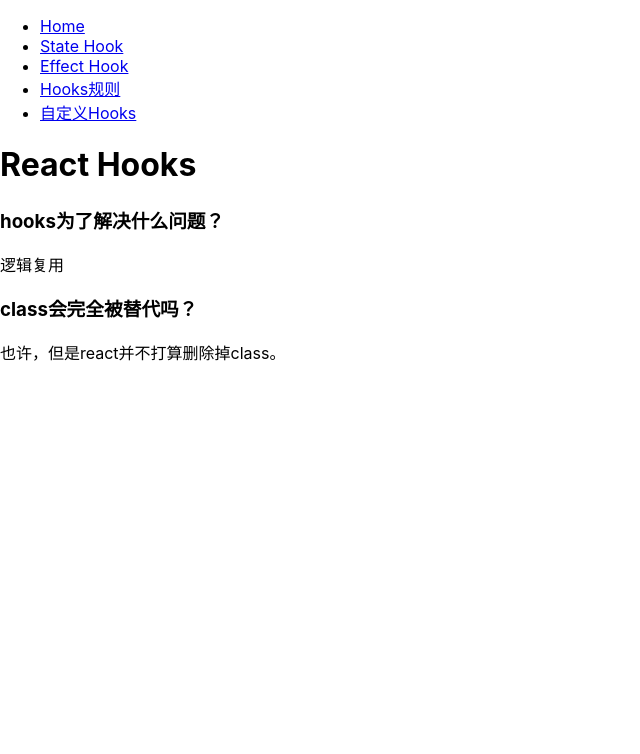
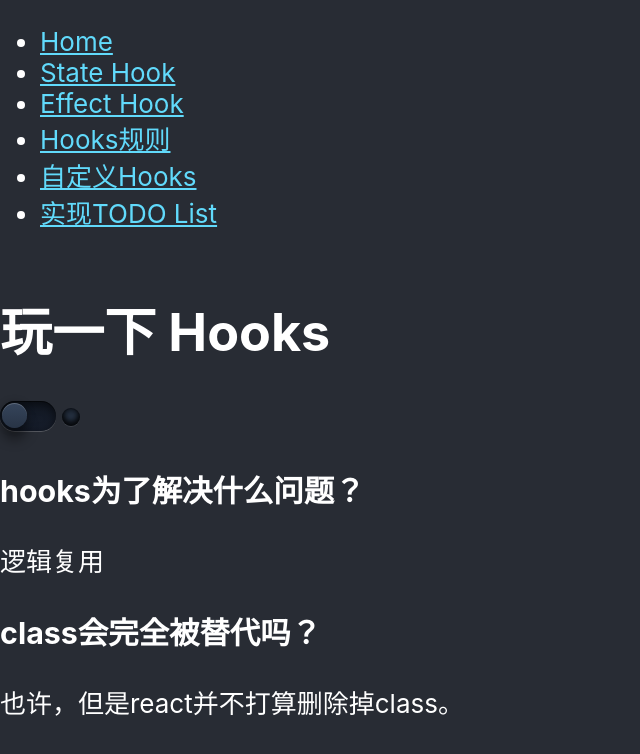
Before and after one commit to Topppy/react-hook-tutorial, a React (Create React App) app: page /#/play in a window 1280 px wide. Shown: the top 754 px of the page, without its empty margins (0-640 px from the left). Built offline with nearby package versions, Linux system fonts and the light colour scheme.

Commit message:
使用react hooks 实现todo list

```diff
--- a/src/App.css
+++ b/src/App.css
@@ -1,32 +1,22 @@
 .App {
-  text-align: center;
+  display: flex;
+  min-height: 100vh;
+  font-size: calc(10px + 2vmin);
+  background-color: #282c34;
+  color: white;
+  flex-direction: column;
 }
 
-.App-logo {
-  animation: App-logo-spin infinite 20s linear;
-  height: 40vmin;
-}
-
-.App-header {
-  background-color: #282c34;
-  min-height: 100vh;
-  display: flex;
-  flex-direction: column;
-  align-items: center;
-  justify-content: center;
-  font-size: calc(10px + 2vmin);
-  color: white;
-}
-
-.App-link {
+a {
   color: #61dafb;
 }
 
-@keyframes App-logo-spin {
-  from {
-    transform: rotate(0deg);
-  }
-  to {
-    transform: rotate(360deg);
-  }
+.flex-box {
+  display: flex;
+  align-items: center;
+  justify-content: space-between;
 }
+
+.text-center {
+  text-align: center;
+}
--- a/src/App.js
+++ b/src/App.js
@@ -1,15 +1,17 @@
-// import './App.css';
+import './App.css';
 import React from "react";
-import { BrowserRouter as Router, Route, Link } from "react-router-dom";
+import { HashRouter as Router, Route, Link } from "react-router-dom";
 import StateHook from './views/StateHook';
 import EffectHook from './views/EffectHook';
 import Rules from './views/Rules';
 import Home from './views/Home';
 import CustomHooks from './views/CustomHooks';
+import Play from './views/Play';
+import TDList from './views/TDList';
 
 const AppRouter = () => (
-  <Router basename="/react-hook-tutorial" >
-    <div>
+  <Router >
+    <div className='App'>
       <nav>
         <ul>
           <li>
@@ -27,14 +29,23 @@
           <li>
             <Link to="/custom-hooks/">自定义Hooks</Link>
           </li>
+          <li>
+            <Link to="/todo-list/">实现TODO List</Link>
+          </li>
+          {/* <li>
+            <Link to="/play/">玩一下Hooks</Link>
+          </li> */}
         </ul>
       </nav>
 
       <Route path="/" exact component={Home} />
       <Route path="/state-hook/" component={StateHook} />
       <Route path="/effect-hook/" component={EffectHook} />
-      <Route path="/rules" exact component={Rules} />
-      <Route path="/custom-hooks" exact component={CustomHooks} />
+      <Route path="/rules/" component={Rules} />
+      <Route path="/custom-hooks/" component={CustomHooks} />
+      <Route path="/todo-list/" component={TDList} />
+      <Route path="/play/" component={Play} />
+
     </div>
   </Router>
 );
--- /dev/null
+++ b/src/components/AddTodo.js
@@ -0,0 +1,25 @@
+import React, { useState } from 'react'
+
+const AddTodo = ({saveTodo}) => {
+  const [value, setValue] = useState('');
+  // 这是一个受控表单组件
+  return (
+    <form
+      onSubmit={e => {
+        e.preventDefault()
+        saveTodo(value)
+        setValue('')
+      }}
+    >
+      <input
+        placeholder="Add todo"
+        onChange={event => {
+          setValue(event.target.value);
+        }}
+        value={value}
+      />
+    </form>
+  )
+}
+
+export default AddTodo
--- /dev/null
+++ b/src/components/SwitchLight/index.js
@@ -0,0 +1,23 @@
+import React, { useState } from 'react'
+import s from './index.module.css'
+
+const SwitchLight = props => {
+  const [ checked, setChecked ] = useState(false)
+
+  return (
+    <div className={s.switch}>
+      <input
+        type="checkbox"
+        name="toggle"
+        checked={checked}
+        onChange={e => {
+          setChecked(e.target.checked)
+        }}
+      />
+      <label htmlFor="toggle"><i></i></label>
+      <span></span>
+    </div>
+  )
+}
+
+export default SwitchLight
--- /dev/null
+++ b/src/components/SwitchLight/index.module.css
@@ -0,0 +1,120 @@
+.switch input {
+  top: 0;
+  right: 0;
+  bottom: 0;
+  left: 0;
+  -ms-filter: "progid:DXImageTransform.Microsoft.Alpha(Opacity=0)";
+  filter: alpha(opacity=0);
+  -moz-opacity: 0;
+  opacity: 0;
+  z-index: 100;
+  position: absolute;
+  width: 100%;
+  height: 100%;
+  cursor: pointer;
+}
+
+.switch {
+  width: 80px;
+  height: 30px;
+  position: relative;
+  display: inline-block;
+}
+
+.switch label {
+  display: block;
+  width: 70%;
+  height: 100%;
+  position: relative;
+  background: #1F2736;
+  /*#121823*/
+  background: linear-gradient(#121823, #161d2b);
+  border-radius: 30px 30px 30px 30px;
+  box-shadow:
+    inset 0 3px 8px 1px rgba(0, 0, 0, 0.5),
+    inset 0 1px 0 rgba(0, 0, 0, 0.5),
+    0 1px 0 rgba(255, 255, 255, 0.2);
+  -webkit-transition: all .5s ease;
+  transition: all .5s ease;
+
+}
+
+.switch input~label i {
+  display: block;
+  height: 25px;
+  width: 25px;
+  position: absolute;
+  left: 2px;
+  top: 2px;
+  z-index: 2;
+  border-radius: inherit;
+  background: #283446;
+  /* Fallback */
+  background: linear-gradient(#36455b, #283446);
+  box-shadow:
+    inset 0 1px 0 rgba(255, 255, 255, 0.2),
+    0 0 8px rgba(0, 0, 0, 0.3),
+    0 12px 12px rgba(0, 0, 0, 0.4);
+  -webkit-transition: all .5s ease;
+  transition: all .5s ease;
+}
+
+
+.switch label+span {
+  content: "";
+  display: inline-block;
+  position: absolute;
+  right: 0px;
+  top: 7px;
+  width: 18px;
+  height: 18px;
+  border-radius: 10px;
+  background: #283446;
+  background: gradient-gradient(#36455b, #283446);
+  box-shadow:
+    inset 0 1px 0 rgba(0, 0, 0, 0.2),
+    0 1px 0 rgba(255, 255, 255, 0.1),
+    0 0 10px rgba(185, 231, 253, 0),
+    inset 0 0 8px rgba(0, 0, 0, 0.9),
+    inset 0 -2px 5px rgba(0, 0, 0, 0.3),
+    inset 0 -5px 5px rgba(0, 0, 0, 0.5);
+  -webkit-transition: all .5s ease;
+  transition: all .5s ease;
+  z-index: 2;
+}
+
+/* Toggle */
+.switch input:checked~label+span {
+  content: "";
+  display: inline-block;
+  position: absolute;
+  width: 18px;
+  height: 18px;
+  border-radius: 10px;
+  -webkit-transition: all .5s ease;
+  transition: all .5s ease;
+  z-index: 2;
+  background: #b9f3fe;
+  background: gradient-gradient(#ffffff, #77a1b9);
+  box-shadow:
+    inset 0 1px 0 rgba(0, 0, 0, 0.1),
+    0 1px 0 rgba(255, 255, 255, 0.1),
+    0 0 10px rgba(100, 231, 253, 1),
+    inset 0 0 8px rgba(61, 157, 247, 0.8),
+    inset 0 -2px 5px rgba(185, 231, 253, 0.3),
+    inset 0 -3px 8px rgba(185, 231, 253, 0.5);
+
+}
+
+.switch input:checked~label i {
+  left: auto;
+  left: 63%;
+  box-shadow:
+    inset 0 1px 0 rgba(255, 255, 255, 0.2),
+    0 0 8px rgba(0, 0, 0, 0.3),
+    0 8px 8px rgba(0, 0, 0, 0.3),
+    inset -1px 0 1px #b9f3fe;
+
+  -webkit-transition: all .5s ease;
+  transition: all .5s ease;
+}
--- /dev/null
+++ b/src/components/Todo/index.js
@@ -0,0 +1,20 @@
+import React from 'react'
+import s from './Todo.module.css'
+import SwitchLight from '../SwitchLight'
+
+const Todo = ({todo, deleteMe}) => {
+  return (
+    <div className={`flex-box ${s.todo}`}>
+      <SwitchLight />
+      {todo}
+      <i
+        aria-label="Delete"
+        className={s.iconRight}
+        onClick={deleteMe}
+      >
+      </i>
+    </div>
+  )
+}
+
+export default Todo
--- /dev/null
+++ b/src/components/TodoList.js
@@ -0,0 +1,20 @@
+import React from 'react'
+import Todo from './Todo'
+
+const TodoList = ({ todos, deleteTodo }) => {
+  return (
+    <div>
+      {todos.map((todo, index) => (
+        <Todo
+          key={index.toString()}
+          todo={todo}
+          deleteMe={ () => {
+            deleteTodo(index)
+          }}
+        />
+      ))}
+    </div>
+  )
+}
+
+export default TodoList
--- a/src/views/CustomHooks.js
+++ b/src/views/CustomHooks.js
@@ -1,4 +1,4 @@
-import React, { useState } from 'react';
+import React from 'react';
 import SyntaxHighlighter from 'react-syntax-highlighter';
 // import SyntaxHighlighter from 'react-syntax-highlighter';
 // import { docco } from 'react-syntax-highlighter/dist/styles/hljs';
--- a/src/views/Home.js
+++ b/src/views/Home.js
@@ -5,9 +5,28 @@
     <div>
       <h1>React Hooks</h1>
       <h3>hooks为了解决什么问题？</h3>
-      <p>逻辑复用</p>
+      <p>state逻辑复用</p>
       <h3>class会完全被替代吗？</h3>
       <p>也许，但是react并不打算删除掉class。</p>
+
+      <h3>References</h3>
+      <ul>
+        <li>
+          <a href='https://reactjs.org/docs/hooks-intro.html'>
+            React Hooks
+          </a>
+        </li>
+        <li>
+          <a href='https://medium.com/@vcarl/everything-you-need-to-know-about-react-hooks-8f680dfd4349'>
+            Everything you need to know about React Hooks
+          </a>
+        </li>
+        <li>
+          <a href='https://medium.freecodecamp.org/how-to-build-a-todo-list-with-react-hooks-ebaa4e3db3b'>
+          How to Build a Todo List with React Hooks
+          </a>
+        </li>
+      </ul>
     </div>
   );
 }
--- /dev/null
+++ b/src/views/Play.js
@@ -0,0 +1,15 @@
+import React from 'react';
+import SwitchLight from '../components/SwitchLight';
+
+export default function Play() {
+  return (
+    <div>
+      <h1>玩一下 Hooks</h1>
+      <SwitchLight></SwitchLight>
+      <h3>hooks为了解决什么问题？</h3>
+      <p>逻辑复用</p>
+      <h3>class会完全被替代吗？</h3>
+      <p>也许，但是react并不打算删除掉class。</p>
+    </div>
+  );
+}
--- /dev/null
+++ b/src/views/TDList.js
@@ -0,0 +1,27 @@
+import React, { useState } from 'react';
+import AddTodo from '../components/AddTodo'
+import TodoList from '../components/TodoList'
+
+export default function TDList() {
+  const [todos, setTodos] = useState([]);
+
+  return (
+    <div>
+      <h1>实现TODO List</h1>
+      <AddTodo
+        saveTodo={ todoText => {
+          const trimmedText = todoText.trim();
+          trimmedText.length > 0 && setTodos([...todos, trimmedText]);
+        }}
+      />
+      <TodoList
+        todos={todos}
+        deleteTodo={todoIndex => {
+          const newTodos = todos
+            .filter((_, index) => index !== todoIndex);
+          setTodos(newTodos);
+        }}
+      />
+    </div>
+  );
+}
```
Also changed, not shown: src/components/Todo/Todo.module.css (added, +14 -0 lines), 2 other files (tests, documents, lock files or other folders).
